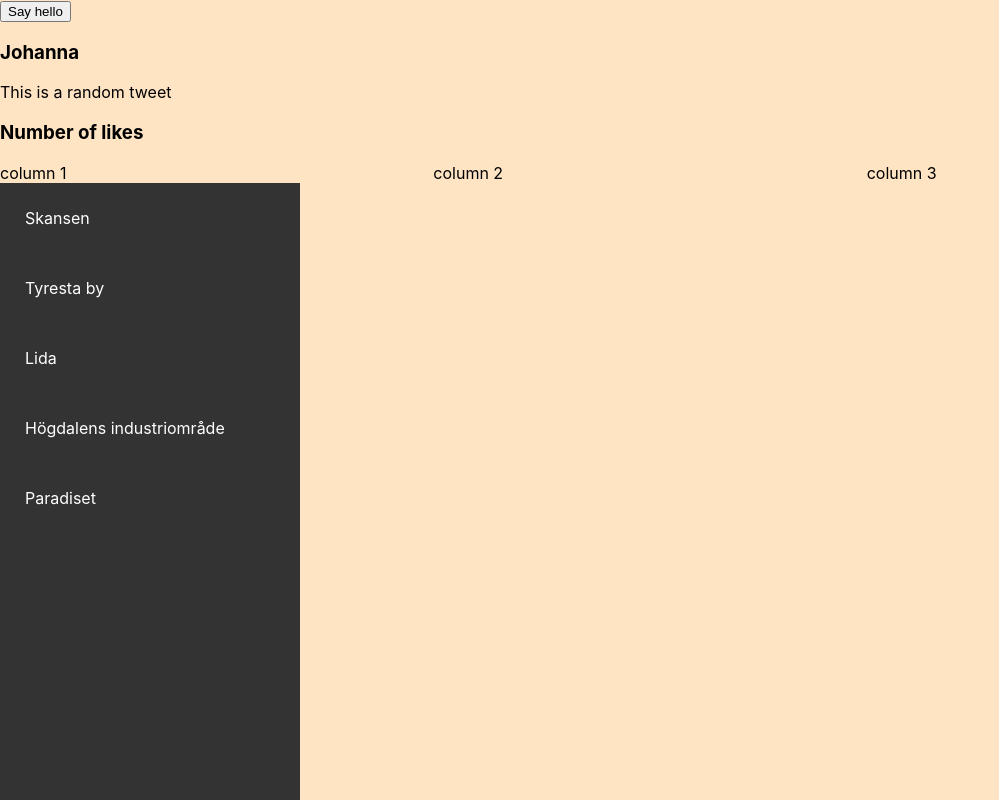
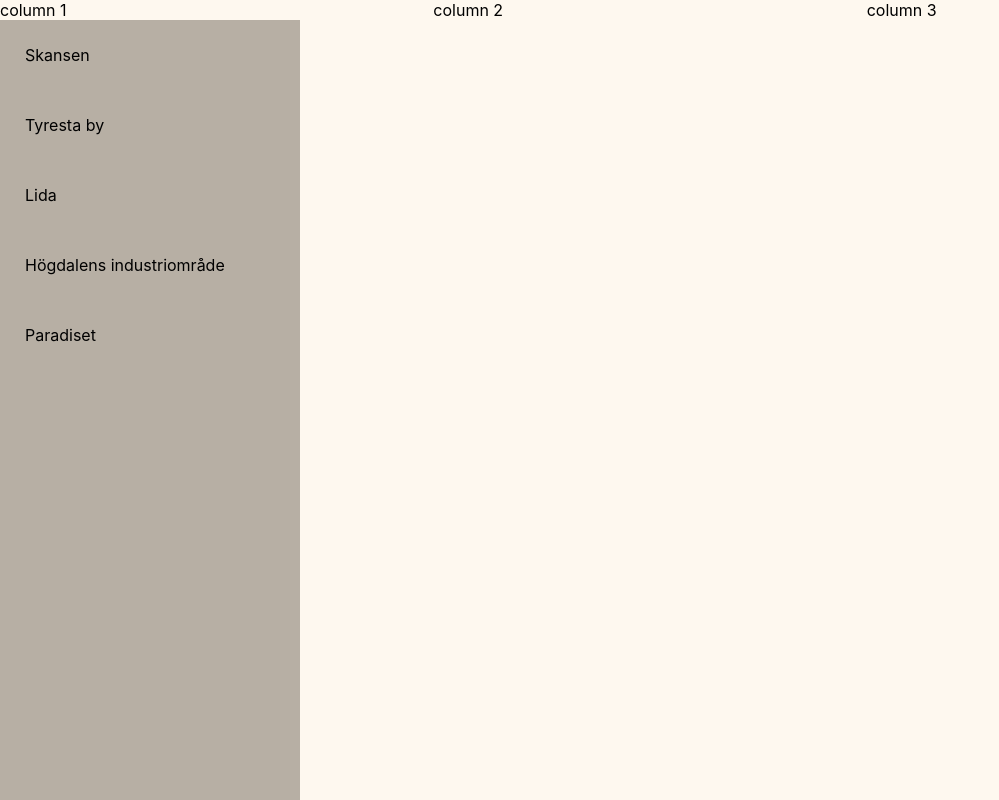
Before and after one commit to Soljojjo/Picknick, a React (Create React App) app: page / in a window 1280 px wide. Shown: the top 800 px of the page, without its empty margins (0-999 px from the left). Built offline with nearby package versions, Linux system fonts and the light colour scheme; no server answers.

Commit message:
svart text

```diff
--- a/public/css/styles.css
+++ b/public/css/styles.css
@@ -1,16 +1,16 @@
 body {
-    background-color: bisque;
+    background-color: #FEF8EF;
 }
 
 .menu {
     position: absolute;
     width: 300px;
     height: 100%;
-    background-color: #333;
+    background-color:#B7AFA4;
 }
 
 .menu__link {
-    color: white;
+    color: black;
     text-decoration: none;
     display: block;
     padding: 25px;
--- a/src/App.js
+++ b/src/App.js
@@ -1,6 +1,4 @@
 import React from 'react';
-import Hello from './project/sayHello';
-import Tweet from './project/Tweet';
 import TvPrograms from './project/MainMenu';
 
 function App() {
@@ -8,8 +6,7 @@
   return (
     <div>
 
-      <Hello />
-      <Tweet />
+
       <TvPrograms />
 
     </div>
```
